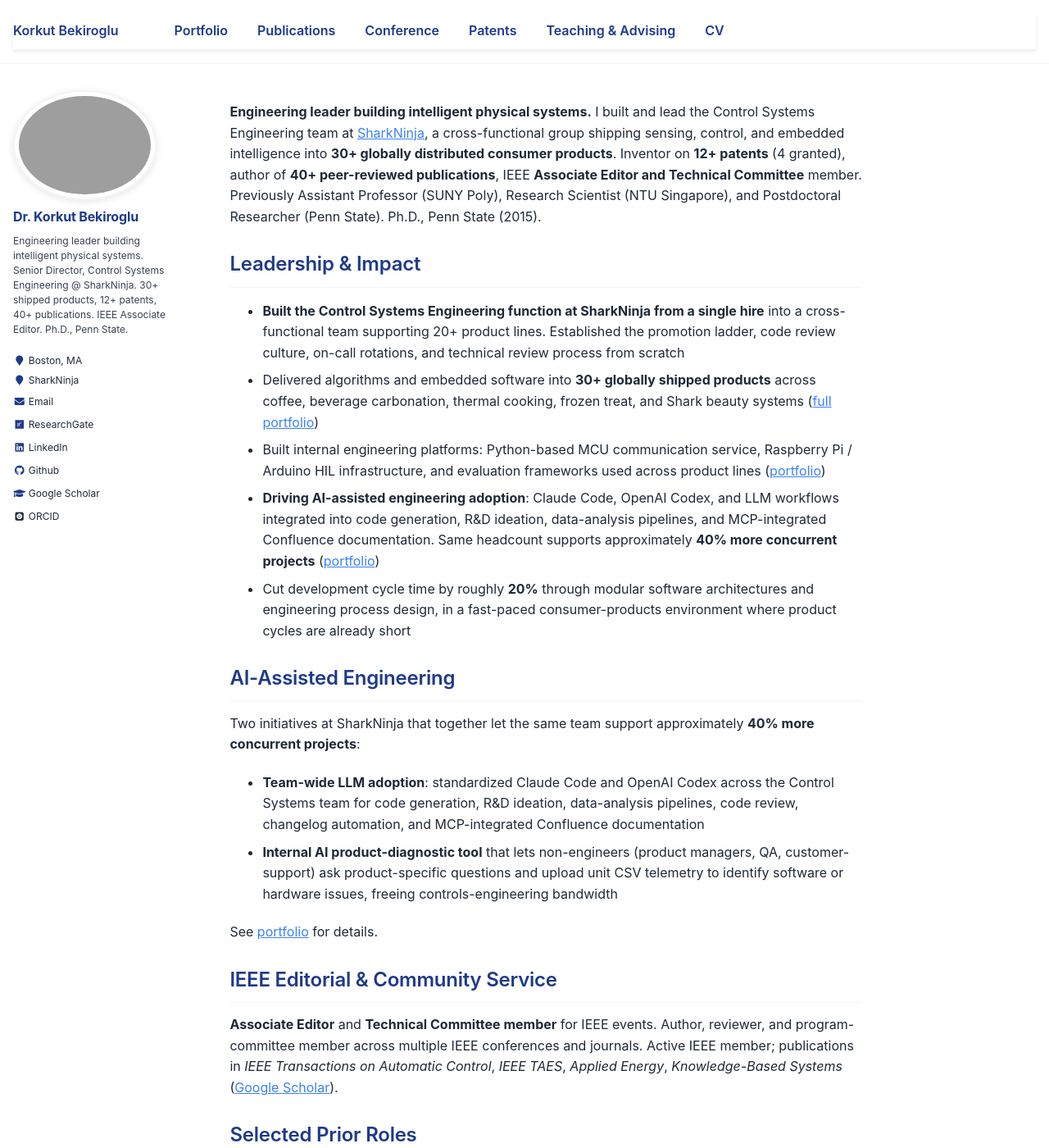
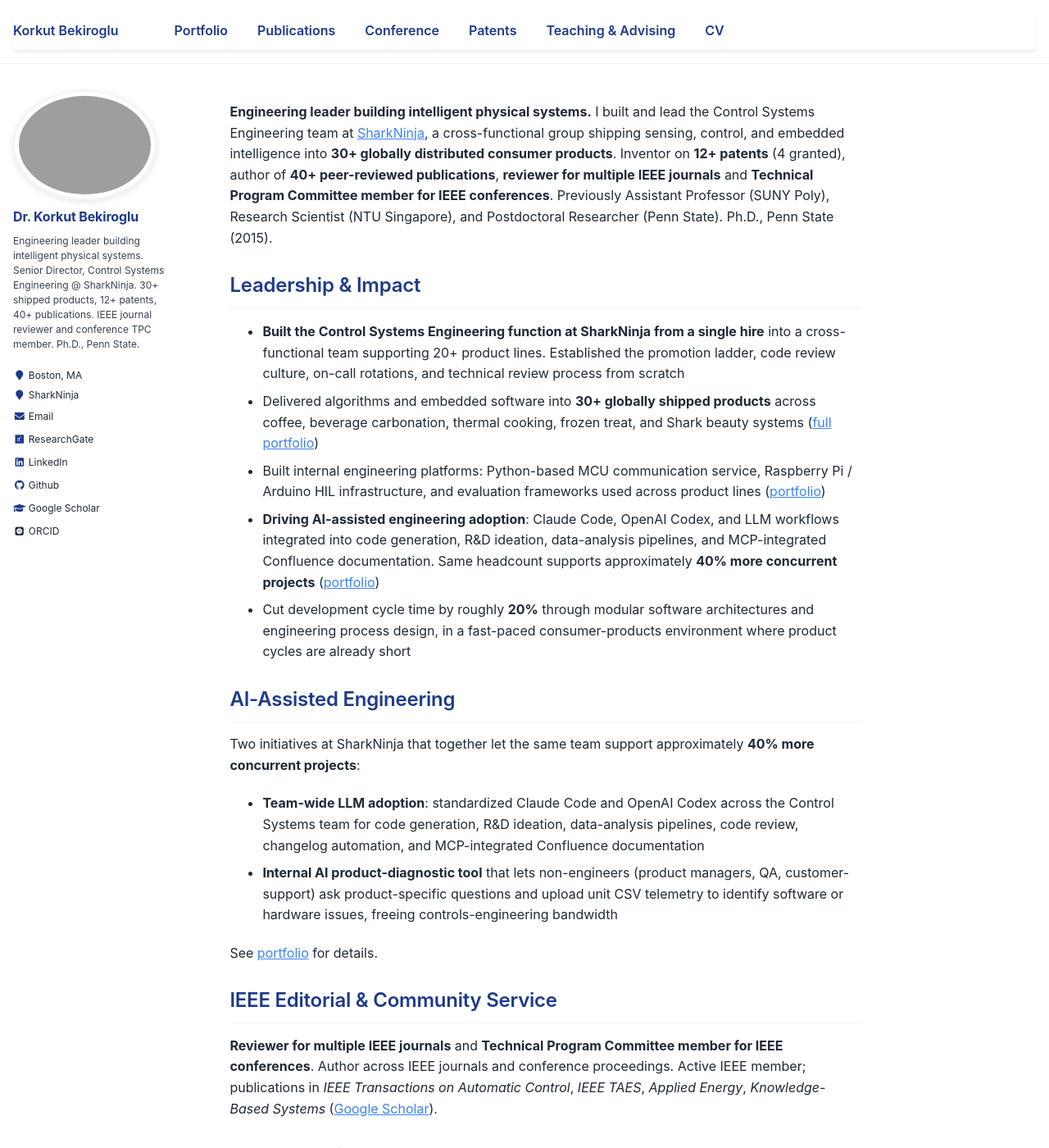
Before and after one commit to kbekiroglu/kbekiroglu.github.io, a Jekyll site: the page built from _pages/about.md, in a window 1280 px wide and 1400 px high. Shown: the whole window at 82% size. Built offline with Jekyll 4.4.1, drawn with Linux system fonts in a browser that asks for light colours; some web fonts are replaced.

Commit message:
Add AI portfolio image; correct IEEE roles across site
- Added ai-portfolio.png to /images/ and wired it into the AI portfolio
  page (portfolio-1) as both the excerpt thumbnail and inline body image
- Corrected IEEE service description across README, _config.yml, cv.md,
  about.md: "Associate Editor and Technical Committee member" changed to
  "reviewer for multiple IEEE journals and Technical Program Committee
  member for IEEE conferences" (accurate to actual service)

Co-Authored-By: Claude Opus 4.7 <noreply@anthropic.com>

```diff
--- a/_config.yml
+++ b/_config.yml
@@ -10,7 +10,7 @@ locale                   : "en-US"
 title                    : "Korkut Bekiroglu"
 title_separator          : "-"
 name                     : &name "Korkut Bekiroglu"
-description              : &description "Engineering leader building intelligent physical systems. Senior Director, Control Systems Engineering at SharkNinja. Ph.D., IEEE Associate Editor, 30+ shipped products, 12+ patents, 40+ publications."
+description              : &description "Engineering leader building intelligent physical systems. Senior Director, Control Systems Engineering at SharkNinja. Ph.D., IEEE journal reviewer and conference TPC member. 30+ shipped products, 12+ patents, 40+ publications."
 url                      : https://kbekiroglu.github.io # the base hostname & protocol for your site e.g. "https://mmistakes.github.io"
 baseurl                  : "" # the subpath of your site, e.g. "/blog"
 repository               : "kbekiroglu/kbekiroglu.github.io"
@@ -81,7 +81,7 @@ analytics:
 author:
   name             : "Dr. Korkut Bekiroglu"
   avatar           : "profil.png"
-  bio              : "Engineering leader building intelligent physical systems. Senior Director, Control Systems Engineering @ SharkNinja. 30+ shipped products, 12+ patents, 40+ publications. IEEE Associate Editor. Ph.D., Penn State."
+  bio              : "Engineering leader building intelligent physical systems. Senior Director, Control Systems Engineering @ SharkNinja. 30+ shipped products, 12+ patents, 40+ publications. IEEE journal reviewer and conference TPC member. Ph.D., Penn State."
   location         : "Boston, MA"
   employer         : "SharkNinja"
   googlescholar    : "https://scholar.google.com.sg/citations?hl=en&user=pely-qQAAAAJ"
--- a/_pages/about.md
+++ b/_pages/about.md
@@ -8,7 +8,7 @@ redirect_from:
   - /about.html
 ---
 
-**Engineering leader building intelligent physical systems.** I built and lead the Control Systems Engineering team at [SharkNinja](https://www.sharkninja.com/), a cross-functional group shipping sensing, control, and embedded intelligence into **30+ globally distributed consumer products**. Inventor on **12+ patents** (4 granted), author of **40+ peer-reviewed publications**, IEEE **Associate Editor and Technical Committee** member. Previously Assistant Professor (SUNY Poly), Research Scientist (NTU Singapore), and Postdoctoral Researcher (Penn State). Ph.D., Penn State (2015).
+**Engineering leader building intelligent physical systems.** I built and lead the Control Systems Engineering team at [SharkNinja](https://www.sharkninja.com/), a cross-functional group shipping sensing, control, and embedded intelligence into **30+ globally distributed consumer products**. Inventor on **12+ patents** (4 granted), author of **40+ peer-reviewed publications**, **reviewer for multiple IEEE journals** and **Technical Program Committee member for IEEE conferences**. Previously Assistant Professor (SUNY Poly), Research Scientist (NTU Singapore), and Postdoctoral Researcher (Penn State). Ph.D., Penn State (2015).
 
 ## Leadership & Impact
 
@@ -29,7 +29,7 @@ See [portfolio](/portfolio/portfolio-1/) for details.
 
 ## IEEE Editorial & Community Service
 
-**Associate Editor** and **Technical Committee member** for IEEE events. Author, reviewer, and program-committee member across multiple IEEE conferences and journals. Active IEEE member; publications in *IEEE Transactions on Automatic Control*, *IEEE TAES*, *Applied Energy*, *Knowledge-Based Systems* ([Google Scholar](https://scholar.google.com.sg/citations?hl=en&user=pely-qQAAAAJ)).
+**Reviewer for multiple IEEE journals** and **Technical Program Committee member for IEEE conferences**. Author across IEEE journals and conference proceedings. Active IEEE member; publications in *IEEE Transactions on Automatic Control*, *IEEE TAES*, *Applied Energy*, *Knowledge-Based Systems* ([Google Scholar](https://scholar.google.com.sg/citations?hl=en&user=pely-qQAAAAJ)).
 
 ## Selected Prior Roles
 
```
Also changed, not shown: README.md (+1 -1 lines), _pages/cv.md (+2 -2 lines), _portfolio/portfolio-1.md (+3 -1 lines), 1 other file.
